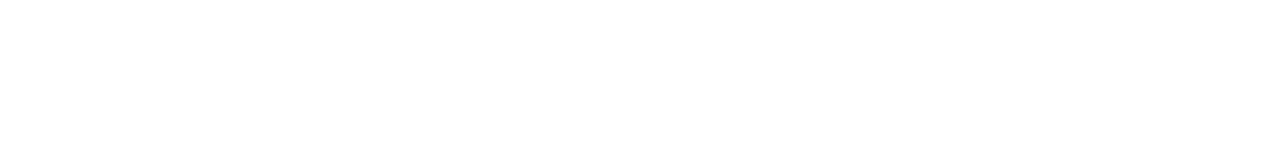
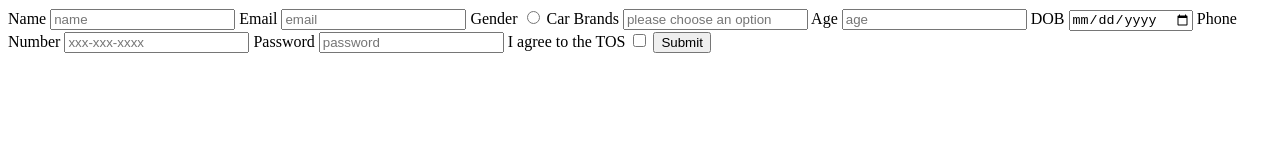
Before and after one commit to acciojob/signup-form-car-supiimishra01, a website: page main.html in a window 1280 px wide. Drawn offline with Linux system fonts and the light colour scheme.

Commit message:
created a submission

```diff
--- a/main.html
+++ b/main.html
@@ -7,6 +7,47 @@
 </head>
 
 <body>
+    <form method="POST">
+
+	<label for="name">Name</label>
+	<input type="text" placeholder="name" id="name" required>
+
+	<label for="email">Email</label>
+	<input type="email" placeholder="email" id="email" required>
+
+	<label for="gender">Gender</label>
+	<input type="radio"  id1="gender_m" id2="gender_f" required>
+
+	<label for="cars">Car Brands</label>
+	<input type="select"  id="cars" placeholder="please choose an option" required>
+
+	<label for="age">Age</label>
+	<input type="number"  id="age" placeholder="age" required>
+
+	<label for="dob">DOB</label>
+	<input type="date"  id="dob"  required>
+
+	<label for="tel">Phone Number</label>
+	<input type="tel"  id="tel" placeholder="xxx-xxx-xxxx">
+
+	<label for="password">Password</label>
+	<input type="password"  id="password" placeholder="password" required>
+
+	<label for="tos">I agree to the TOS</label>
+	<input type="checkbox"  id="tos" required>
+
+    <button type="submit">Submit</button>
+
+
+
+
+
+
+
+
+
+	</form>
+
 	<!-- the entire body must be written by student -->
     <script type="text/javascript" src="./script.js">
 </script>
```
